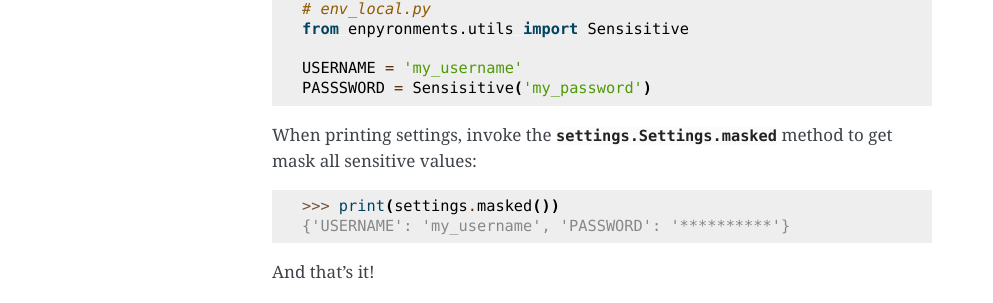
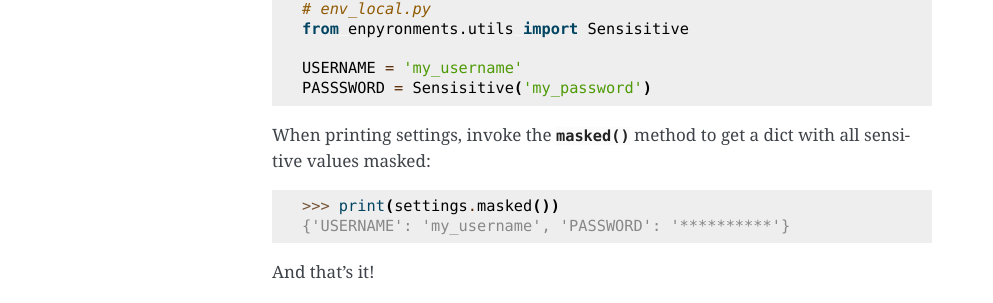
Before and after one commit to stephen1000/enpyroments, a Sphinx documentation site: the page built from docs/tutorial/local_settings.rst, in a window 1280 px wide. Shown: the part 1613-1916 px from the top of the page, without its empty margins (148-1141 px from the left). Built offline with Sphinx 7.4.7, drawn with Linux system fonts in a browser that asks for light colours.

Commit message:
moved reference & fixed grammar

```diff
--- a/docs/tutorial/local_settings.rst
+++ b/docs/tutorial/local_settings.rst
@@ -84,8 +84,8 @@ values Sensitive when retrieved:
     USERNAME = 'my_username'
     PASSSWORD = Sensisitive('my_password')
 
-When printing settings, invoke the :py:class:`settings.Settings.masked` method
-to get mask all sensitive values:
+When printing settings, invoke the :py:meth:`masked` method to get a dict with
+all sensitive values masked:
 
 >>> print(settings.masked())
 {'USERNAME': 'my_username', 'PASSWORD': '**********'}
```
